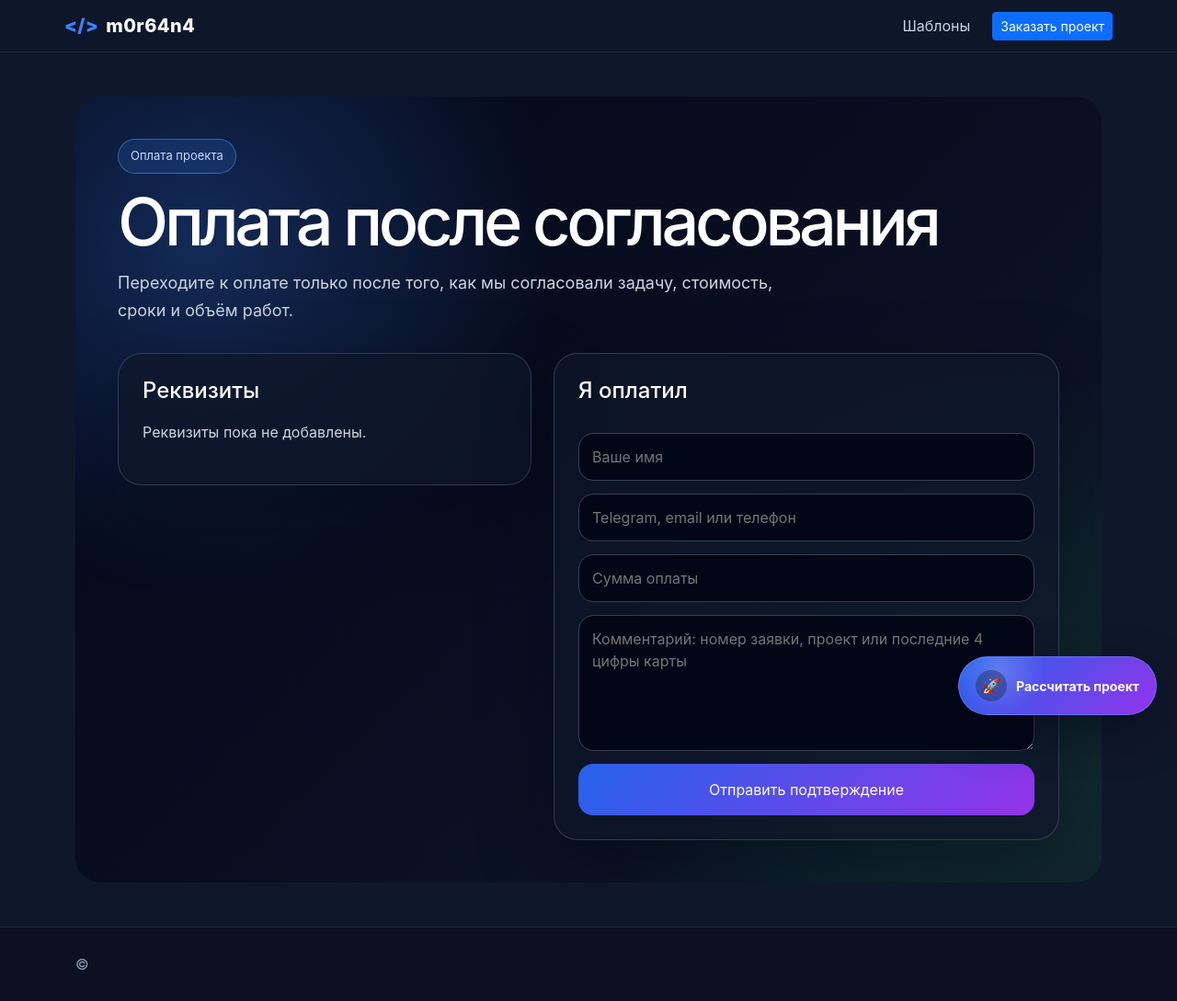
After one commit to Riso1/portfolio-django, a Django app: page /payment/ in a window 1280 px wide. The commit adds this page. Shown: the whole page at 92% size. Run offline with Django 5.2, Linux system fonts and the light colour scheme; data that the repository does not hold is empty.

Commit message:
Добавлена страница оплаты проекта

```diff
--- a/portfolio/urls.py
+++ b/portfolio/urls.py
@@ -9,6 +9,8 @@ from .views import (
     project_order,
     project_order_success,
     legal_document,
+    payment_page,
+    payment_success,
 )
 
 urlpatterns = [
@@ -21,4 +23,6 @@ urlpatterns = [
     path('order/', project_order, name='project_order'),
     path('order/success/', project_order_success, name='project_order_success'),
     path('legal/<slug:slug>/', legal_document, name='legal_document'),
+    path('payment/', payment_page, name='payment_page'),
+    path('payment/success/', payment_success, name='payment_success'),
 ]
--- a/portfolio/views.py
+++ b/portfolio/views.py
@@ -17,6 +17,7 @@ from .models import (
     OrderPaymentSettings,
     LegalDocument,
     ProjectOrder,
+    PaymentConfirmation,
 )
 from django.http import HttpResponse
 from django.urls import reverse
@@ -262,6 +263,76 @@ def project_order_success(request):
     return render(request, 'portfolio/project_order_success.html', context)
 
 
+def payment_page(request):
+    payment_settings = OrderPaymentSettings.objects.first()
+
+    if request.method == 'POST':
+        name = request.POST.get('name', '').strip()
+        contact = request.POST.get('contact', '').strip()
+
+        try:
+            amount = int(request.POST.get('amount', 0) or 0)
+        except ValueError:
+            amount = 0
+
+        comment = request.POST.get('comment', '').strip()
+
+        confirmation = PaymentConfirmation.objects.create(
+            name=name,
+            contact=contact,
+            amount=amount,
+            comment=comment,
+        )
+
+        subject = f'Подтверждение оплаты: {confirmation.amount} ₽'
+        message = (
+            f'Имя: {confirmation.name}\n'
+            f'Контакт: {confirmation.contact}\n'
+            f'Сумма: {confirmation.amount} ₽\n\n'
+            f'Комментарий:\n{confirmation.comment}'
+        )
+
+        try:
+            send_mail(
+                subject,
+                message,
+                settings.DEFAULT_FROM_EMAIL,
+                [settings.ORDER_EMAIL_TO],
+                fail_silently=False,
+            )
+        except Exception as error:
+            print(f'Ошибка отправки письма оплаты: {error}')
+
+        return redirect('payment_success')
+
+    context = {
+        'settings': SiteSettings.objects.first(),
+        'payment_settings': payment_settings,
+        'menu_sections': PageSection.objects.filter(show_in_menu=True, is_published=True).order_by('order'),
+        'text_blocks': {
+            block.key: block for block in TextBlock.objects.all()
+        },
+        'contact_links': ContactLink.objects.filter(is_published=True).order_by('order'),
+        'legal_documents': LegalDocument.objects.filter(is_published=True).order_by('title'),
+    }
+
+    return render(request, 'portfolio/payment.html', context)
+
+
+def payment_success(request):
+    context = {
+        'settings': SiteSettings.objects.first(),
+        'menu_sections': PageSection.objects.filter(show_in_menu=True, is_published=True).order_by('order'),
+        'text_blocks': {
+            block.key: block for block in TextBlock.objects.all()
+        },
+        'contact_links': ContactLink.objects.filter(is_published=True).order_by('order'),
+        'legal_documents': LegalDocument.objects.filter(is_published=True).order_by('title'),
+    }
+
+    return render(request, 'portfolio/payment_success.html', context)
+
+
 def legal_document(request, slug):
     document = get_object_or_404(
         LegalDocument,
--- a/static/portfolio/css/style.css
+++ b/static/portfolio/css/style.css
@@ -1331,3 +1331,133 @@ body {
     color: #cbd5e1;
     line-height: 1.6;
 }
+
+.payment-page {
+    border-radius: 28px;
+    overflow: hidden;
+    background:
+        radial-gradient(circle at 12% 18%, rgba(59, 130, 246, 0.28), transparent 32%),
+        radial-gradient(circle at 88% 82%, rgba(34, 197, 94, 0.16), transparent 34%),
+        linear-gradient(135deg, #020617, #0f172a);
+}
+
+.payment-page__hero {
+    padding: 46px 46px 30px;
+}
+
+.payment-page__hero span {
+    display: inline-flex;
+    margin-bottom: 16px;
+    padding: 8px 13px;
+    border: 1px solid rgba(96, 165, 250, 0.45);
+    border-radius: 999px;
+    color: #bfdbfe;
+    background: rgba(59, 130, 246, 0.16);
+    font-size: 13px;
+}
+
+.payment-page__hero h1 {
+    max-width: 900px;
+    margin: 0 0 16px;
+    color: #ffffff;
+    font-size: clamp(38px, 6vw, 72px);
+    line-height: 1;
+    letter-spacing: -0.06em;
+}
+
+.payment-page__hero p {
+    max-width: 760px;
+    margin: 0;
+    color: #cbd5e1;
+    font-size: 18px;
+    line-height: 1.7;
+}
+
+.payment-page__grid {
+    display: grid;
+    grid-template-columns: 0.9fr 1.1fr;
+    gap: 24px;
+    padding: 0 46px 46px;
+    align-items: start;
+}
+
+.payment-card,
+.payment-form {
+    border: 1px solid rgba(148, 163, 184, 0.28);
+    border-radius: 26px;
+    padding: 26px;
+    background: rgba(15, 23, 42, 0.78);
+    box-shadow: 0 28px 80px rgba(2, 6, 23, 0.45);
+}
+
+.payment-card h2,
+.payment-form h2 {
+    margin: 0 0 18px;
+    color: #ffffff;
+    font-size: 24px;
+}
+
+.payment-card p {
+    color: #cbd5e1;
+    line-height: 1.7;
+}
+
+.payment-card strong {
+    color: #ffffff;
+}
+
+.payment-card__qr {
+    width: 100%;
+    max-width: 320px;
+    display: block;
+    margin: 0 auto 22px;
+    border-radius: 22px;
+    background: #ffffff;
+}
+
+.payment-form {
+    display: grid;
+    gap: 14px;
+}
+
+.payment-form input,
+.payment-form textarea {
+    width: 100%;
+    border: 1px solid #334155;
+    border-radius: 16px;
+    padding: 13px 14px;
+    color: #ffffff;
+    background: #020617;
+    outline: none;
+}
+
+.payment-form input:focus,
+.payment-form textarea:focus {
+    border-color: #60a5fa;
+    box-shadow: 0 0 0 4px rgba(59, 130, 246, 0.16);
+}
+
+.payment-form button {
+    border: 0;
+    border-radius: 16px;
+    padding: 16px 20px;
+    color: #ffffff;
+    background: linear-gradient(135deg, #2563eb, #9333ea);
+    cursor: pointer;
+    transition: 0.25s ease;
+}
+
+.payment-form button:hover {
+    transform: translateY(-2px);
+}
+
+@media (max-width: 900px) {
+    .payment-page__hero {
+        padding: 30px 20px 24px;
+    }
+
+    .payment-page__grid {
+        grid-template-columns: 1fr;
+        padding: 0 20px 30px;
+    }
+}
--- /dev/null
+++ b/templates/portfolio/payment.html
@@ -0,0 +1,63 @@
+{% extends 'base.html' %}
+
+{% block content %}
+
+<section class="container py-5">
+    <div class="payment-page">
+        <div class="payment-page__hero">
+            <span>Оплата проекта</span>
+            <h1>Оплата после согласования</h1>
+            <p>
+                Переходите к оплате только после того, как мы согласовали задачу,
+                стоимость, сроки и объём работ.
+            </p>
+        </div>
+
+        <div class="payment-page__grid">
+            <div class="payment-card">
+                <h2>Реквизиты</h2>
+
+                {% if payment_settings %}
+                    {% if payment_settings.qr_code %}
+                        <img class="payment-card__qr"
+                             src="{{ payment_settings.qr_code.url }}"
+                             alt="QR-код для оплаты">
+                    {% endif %}
+
+                    <p><strong>Банк:</strong> {{ payment_settings.bank_name }}</p>
+
+                    {% if payment_settings.recipient_name %}
+                        <p><strong>Получатель:</strong> {{ payment_settings.recipient_name }}</p>
+                    {% endif %}
+
+                    {% if payment_settings.phone_or_payment_info %}
+                        <p><strong>Реквизиты:</strong> {{ payment_settings.phone_or_payment_info }}</p>
+                    {% endif %}
+
+                    {% if payment_settings.description %}
+                        <p>{{ payment_settings.description }}</p>
+                    {% endif %}
+                {% else %}
+                    <p>Реквизиты пока не добавлены.</p>
+                {% endif %}
+            </div>
+
+            <form method="post" class="payment-form">
+                {% csrf_token %}
+
+                <h2>Я оплатил</h2>
+
+                <input name="name" type="text" placeholder="Ваше имя" required>
+                <input name="contact" type="text" placeholder="Telegram, email или телефон" required>
+                <input name="amount" type="number" min="1" placeholder="Сумма оплаты" required>
+                <textarea name="comment" rows="5" placeholder="Комментарий: номер заявки, проект или последние 4 цифры карты"></textarea>
+
+                <button type="submit">
+                    Отправить подтверждение
+                </button>
+            </form>
+        </div>
+    </div>
+</section>
+
+{% endblock %}
```
Also changed, not shown: portfolio/admin.py (+8 -0 lines), portfolio/models.py (+16 -0 lines), templates/portfolio/payment_success.html (added, +16 -0 lines), portfolio/migrations/0019_paymentconfirmation.py (added).
